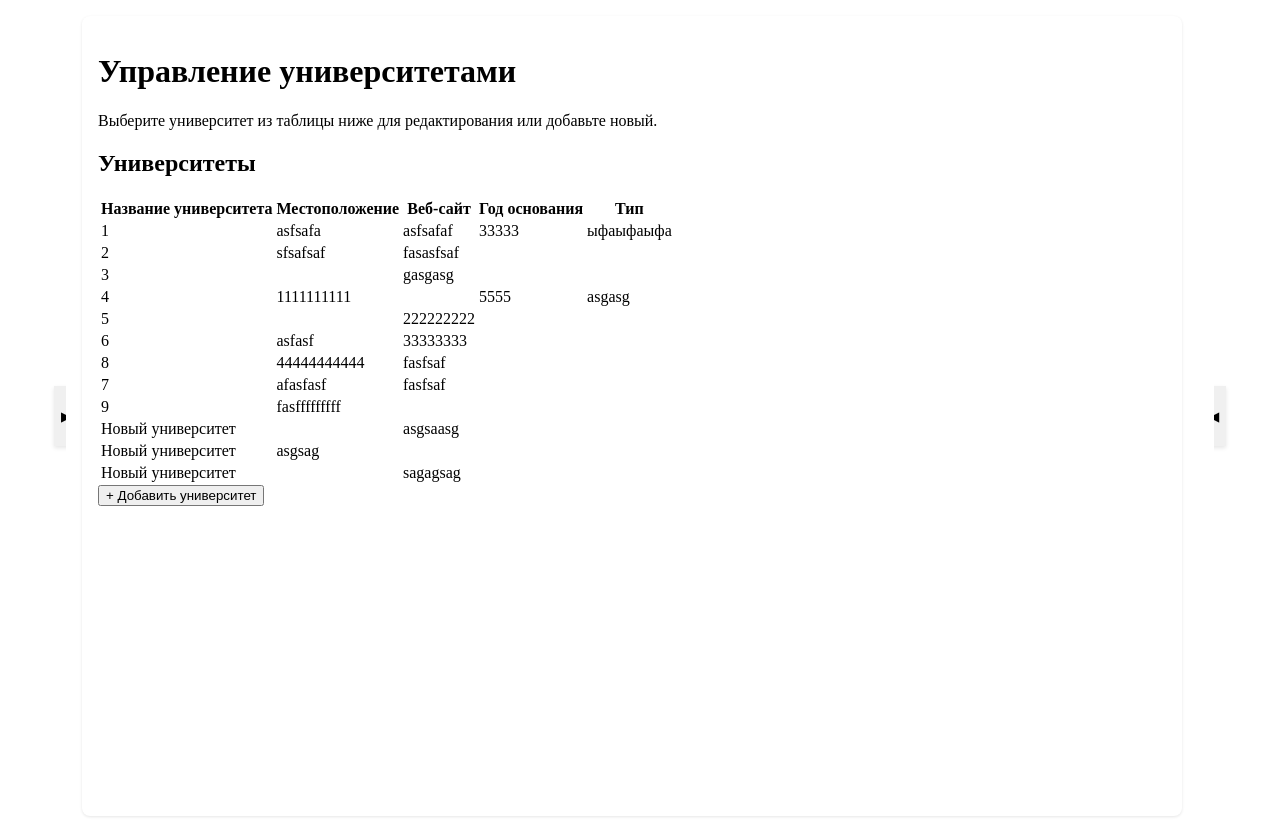
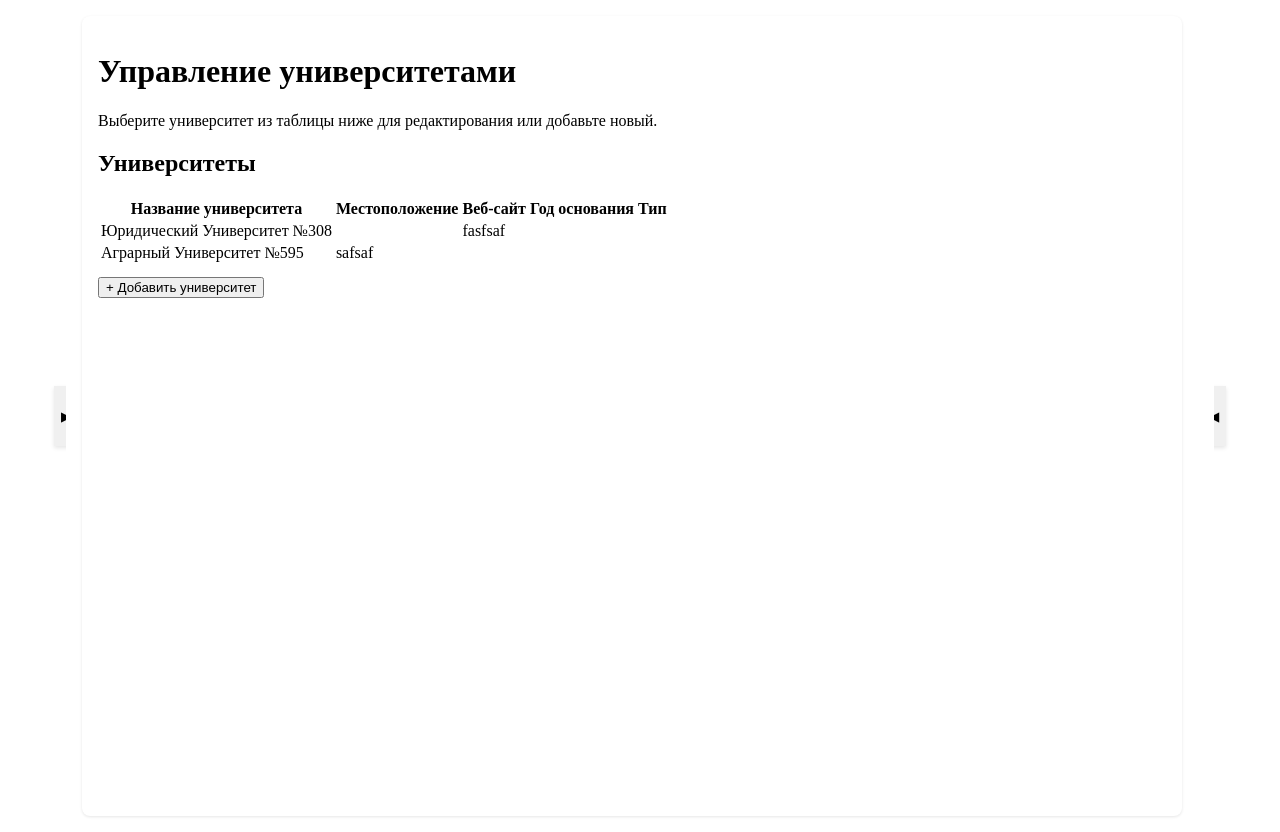
Before and after one commit to Apozoic/content-management, a React (Create React App) app: page / in a window 1280 px wide. Built offline with nearby package versions, Linux system fonts and the light colour scheme; data requests are answered from the project's data file.

Commit message:
Автоназвание университетов

```diff
--- a/db.json
+++ b/db.json
@@ -1,98 +1,18 @@
 {
   "universities": [
     {
-      "id": "1",
-      "name": "1",
-      "location": "asfsafa",
-      "website": "asfsafaf",
-      "founded": 33333,
-      "type": "ыфаыфаыфа"
-    },
-    {
-      "id": "3212",
-      "name": "2",
-      "location": "sfsafsaf",
-      "website": "fasasfsaf",
-      "founded": null,
-      "type": ""
-    },
-    {
-      "id": "cff9",
-      "name": "3",
+      "id": "64f3",
+      "name": "Юридический Университет №308",
       "location": "",
-      "website": "gasgasg",
-      "founded": null,
-      "type": ""
-    },
-    {
-      "id": "7f7e",
-      "name": "4",
-      "location": "1111111111",
-      "website": "",
-      "founded": 5555,
-      "type": "asgasg"
-    },
-    {
-      "id": "6ae7",
-      "name": "5",
-      "location": "",
-      "website": "222222222",
-      "founded": null,
-      "type": ""
-    },
-    {
-      "id": "ec47",
-      "name": "6",
-      "location": "asfasf",
-      "website": "33333333",
-      "founded": null,
-      "type": ""
-    },
-    {
-      "id": "67af",
-      "name": "8",
-      "location": "44444444444",
       "website": "fasfsaf",
       "founded": null,
       "type": ""
     },
     {
-      "id": "bff9",
-      "name": "7",
-      "location": "afasfasf",
-      "website": "fasfsaf",
-      "founded": null,
-      "type": ""
-    },
-    {
-      "id": "10e5",
-      "name": "9",
-      "location": "fasfffffffff",
+      "id": "777d",
+      "name": "Аграрный Университет №595",
+      "location": "safsaf",
       "website": "",
-      "founded": null,
-      "type": ""
-    },
-    {
-      "id": "07e8",
-      "name": "Новый университет",
-      "location": "",
-      "website": "asgsaasg",
-      "founded": null,
-      "type": ""
-    },
-    {
-      "id": "4cad",
-      "name": "Новый университет",
-      "location": "asgsag",
-      "website": "",
-      "founded": null,
-      "type": ""
-    },
-    {
-      "id": "ba48",
-      "name": "Новый университет",
-      "location": "",
-      "website": "sagagsag",
       "founded": null,
       "type": ""
     }
--- a/src/components/useUniversityTable.js
+++ b/src/components/useUniversityTable.js
@@ -1,3 +1,4 @@
+/* useUniversityTable.js */
 /* useUniversityTable.js */
 // hooks/useUniversityTable.js
 import { useState, useEffect, useCallback } from 'react';
@@ -53,18 +54,42 @@ setEditValue(e.target.value);
 }, []);
 
 // Создание нового университета напрямую через fetch
+// Создание нового университета напрямую через fetch
 const createNewUniversity = useCallback(async (name) => {
     try {
+      // Массив интересных названий университетов
+      const randomNames = [
+        "Технический Университет",
+        "Государственный Университет",
+        "Гуманитарная Академия",
+        "Институт Точных Наук",
+        "Высшая Школа Экономики",
+        "Юридический Университет",
+        "Медицинская Академия",
+        "Архитектурный Институт",
+        "Аграрный Университет",
+        "Педагогический Институт",
+        "Университет Искусств",
+        "Политехнический Университет",
+        "Институт Международных Отношений",
+        "Лингвистический Университет",
+        "Академия Управления"
+      ];
+
+      // Выбираем случайное название и номер для уникальности
+      const randomName = randomNames[Math.floor(Math.random() * randomNames.length)];
+      const randomNumber = Math.floor(Math.random() * 1000) + 1; // Случайное число от 1 до 1000
+
       const newUniversity = {
         // НЕ передаём поле id – сервер сам назначит его
-        name: name || `Новый университет`,
+        name: name || `${randomName} №${randomNumber}`,
         location: '',
         website: '',
         founded: null,
         type: ''
       };
 
-      console.log(`Создаем новый университет`);
+      console.log(`Создаем новый университет: ${newUniversity.name}`);
 
       const createResponse = await fetch('http://localhost:3001/universities', {
         method: 'POST',
@@ -87,6 +112,7 @@ const createNewUniversity = useCallback(async (name) => {
       throw error;
     }
   }, [getUniversities]);
+
 
 
 // Обновление университета напрямую через fetch
--- a/src/context/DataContext.js
+++ b/src/context/DataContext.js
@@ -1,3 +1,4 @@
+/* DataContext.js */
 /* DataContext.js */
 import React, { createContext, useContext, useState, useEffect, useCallback } from 'react';
 import {
--- a/src/pages/WelcomePage.js
+++ b/src/pages/WelcomePage.js
@@ -1,3 +1,4 @@
+/* WelcomePage.js */
 /* WelcomePage.js */
 /* WelcomePage.js */
 import React from 'react';
--- a/src/services/api.js
+++ b/src/services/api.js
@@ -1,3 +1,4 @@
+/* api.js */
 /* api.js */
 const API_URL = 'http://localhost:3001';
 
```
